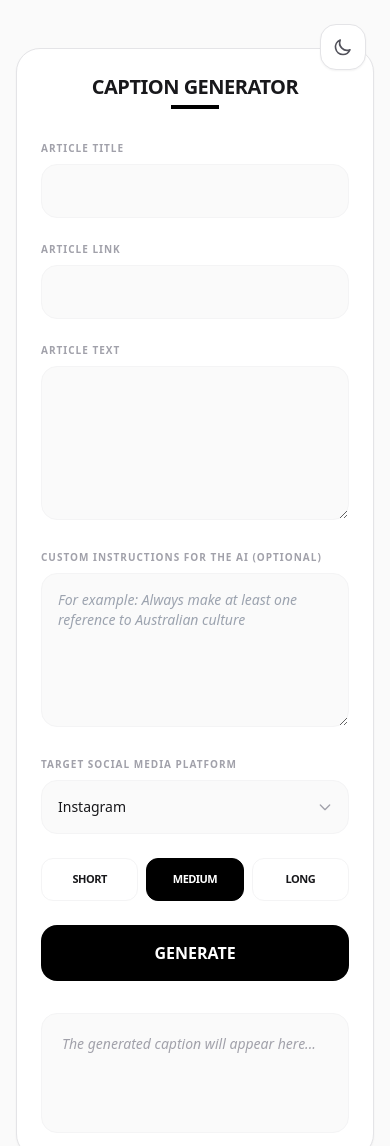
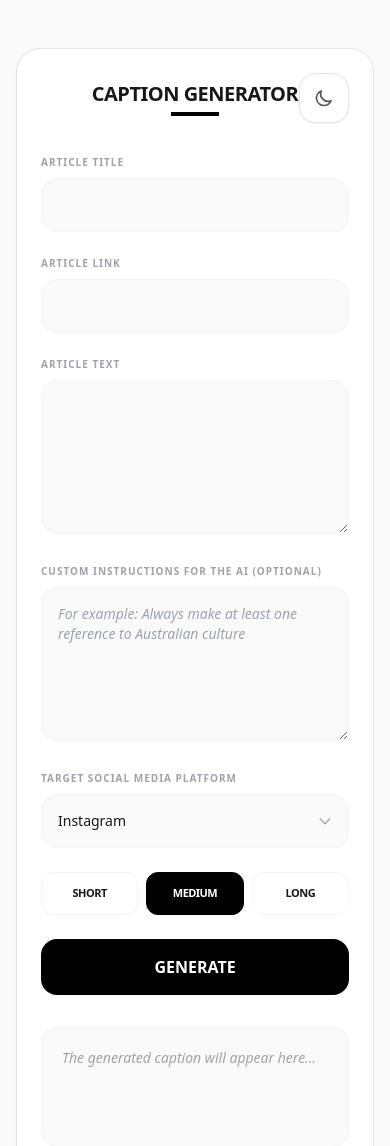
Before and after one commit to peter-ruse/caption-generator, a FastAPI app: page / in a window 390 px wide. Shown: the top 1146 px of the page. Run offline with FastAPI, Linux system fonts and the light colour scheme; some libraries are stand-ins or nearby versions.

Commit message:
fix dark mode toggle button placement on mobile

```diff
--- a/templates/index.html
+++ b/templates/index.html
@@ -4,7 +4,7 @@
     <meta charset="UTF-8" />
     <meta
       name="viewport"
-      content="width=device-width, initial-scale=1.0"
+      content="width=device-width, initial-scale=1.0, maximum-scale=1.0, user-scalable=no"
     />
     <title>Caption Generator</title>
     <script src="https://unpkg.com/htmx.org@2.0.0"></script>
@@ -43,28 +43,32 @@
   <body
     class="bg-zinc-50 dark:bg-zinc-950 min-h-screen flex flex-col items-center p-4 pt-12 font-sans text-zinc-900 dark:text-zinc-100"
   >
-    <button
-      onclick="toggleDarkMode()"
-      class="absolute top-6 right-6 p-3 rounded-2xl bg-white dark:bg-zinc-800 border border-zinc-200 dark:border-zinc-700 shadow-sm hover:scale-110 active:scale-95 transition-all z-50"
-      aria-label="Toggle Dark Mode"
-    >
-      <svg class="w-5 h-5 block dark:hidden text-zinc-600" fill="none" stroke="currentColor" viewBox="0 0 24 24">
-        <path stroke-linecap="round" stroke-linejoin="round" stroke-width="2" d="M20.354 15.354A9 9 0 018.646 3.646 9.003 9.003 0 0012 21a9.003 9.003 0 008.354-5.646z" />
-      </svg>
-      <svg class="w-5 h-5 hidden dark:block text-zinc-400" fill="none" stroke="currentColor" viewBox="0 0 24 24">
-        <path stroke-linecap="round" stroke-linejoin="round" stroke-width="2" d="M12 3v1m0 16v1m9-9h-1M4 12H3m15.364-6.364l-.707.707M6.343 17.657l-.707.707m12.728 0l-.707-.707M6.343 6.343l-.707-.707M12 8a4 4 0 100 8 4 4 0 000-8z" />
-      </svg>
-    </button>
-
     <div
       class="w-full max-w-md bg-white dark:bg-zinc-900 rounded-3xl shadow-sm border border-zinc-200 dark:border-zinc-700 p-6 space-y-8"
     >
+      <div class="flex items-center justify-between mb-8 w-full">
+        <div class="w-[50px]"></div>
+
         <header class="text-center space-y-1">
           <h1 class="text-xl font-black tracking-tight uppercase">
             Caption Generator
           </h1>
           <div class="h-1 w-12 bg-black dark:bg-white mx-auto"></div>
         </header>
+
+        <button
+          onclick="toggleDarkMode()"
+          class="w-[50px] h-[50px] flex items-center justify-center rounded-2xl bg-white dark:bg-zinc-800 border border-zinc-200 dark:border-zinc-700 shadow-sm hover:scale-110 active:scale-95 transition-all"
+          aria-label="Toggle Dark Mode"
+        >
+          <svg class="w-5 h-5 hidden dark:block text-zinc-400" fill="none" stroke="currentColor" viewBox="0 0 24 24">
+            <path stroke-linecap="round" stroke-linejoin="round" stroke-width="2" d="M12 3v1m0 16v1m9-9h-1M4 12H3m15.364-6.364l-.707.707M6.343 17.657l-.707.707m12.728 0l-.707-.707M6.343 6.343l-.707-.707M12 8a4 4 0 100 8 4 4 0 000-8z" />
+          </svg>
+          <svg class="w-5 h-5 block dark:hidden text-zinc-600" fill="none" stroke="currentColor" viewBox="0 0 24 24">
+            <path stroke-linecap="round" stroke-linejoin="round" stroke-width="2" d="M20.354 15.354A9 9 0 018.646 3.646 9.003 9.003 0 0012 21a9.003 9.003 0 008.354-5.646z" />
+          </svg>
+        </button>
+      </div>
 
       <form
         hx-post="/generate_caption"
@@ -89,7 +93,7 @@
         <div>
           <label
             for="text-input"
-            class="block text-[10px] font-bold uppercase tracking-widest text-zinc-400 dark:text-zinc-500 mb-2"
+            class="block text-[10px] font-bold uppercase tracking-widest text-zinc-400 mb-2"
             >Article Text</label
           >
           <textarea
@@ -104,7 +108,7 @@
         <div>
           <label
             for="custom_instruction_input"
-            class="block text-[10px] font-bold uppercase tracking-widest text-zinc-400 dark:text-zinc-500 mb-2"
+            class="block text-[10px] font-bold uppercase tracking-widest text-zinc-400 mb-2"
             >Custom Instructions for the AI (Optional) </label
           >
           <textarea
@@ -117,7 +121,7 @@
         </div>
 
 				<div>
-					<label for="social_media_platform_input" class="block text-[10px] font-bold uppercase tracking-widest text-zinc-400 dark:text-zinc-500 mb-2">
+					<label for="social_media_platform_input" class="block text-[10px] font-bold uppercase tracking-widest text-zinc-400 mb-2">
 						Target Social Media Platform
 					</label>
 					<div class="relative">
@@ -153,7 +157,7 @@
               {% if style.name is sameas "MEDIUM" %}checked{% endif %}
             />
             <div
-              class="text-center py-3 border border-zinc-100 dark:border-zinc-800 rounded-xl peer-checked:bg-black dark:peer-checked:bg-white peer-checked:text-white dark:peer-checked:text-zinc-900 peer-checked:border-black dark:peer-checked:border-zinc-500 transition-all text-[11px] font-bold uppercase tracking-tighter cursor-pointer"
+              class="text-center py-3 border border-zinc-100 dark:border-zinc-800 rounded-xl peer-checked:bg-black dark:peer-checked:bg-white peer-checked:text-white dark:peer-checked:text-zinc-900 peer-checked:border-black transition-all text-[11px] font-bold uppercase tracking-tighter cursor-pointer"
             >
               {{ style.value.label }}
             </div>
```
Lines whose indentation alone changed are shown as unchanged.
